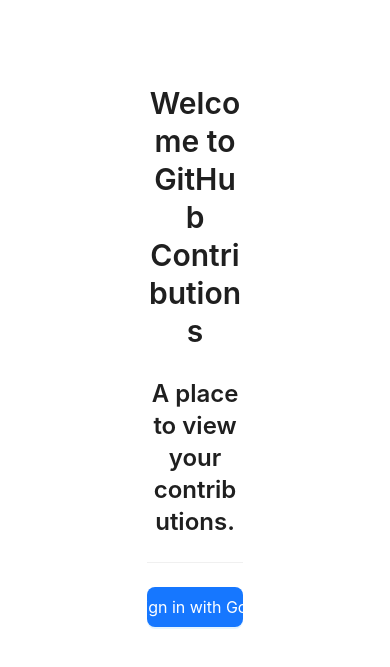
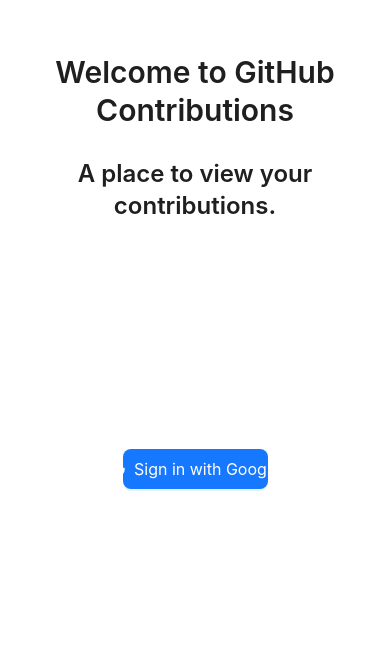
Before and after one commit to Kourchenko/react-contributions, a React (Create React App) app: page / in a window 390 px wide. Shown: the part 129-796 px from the top of the page. Built offline with nearby package versions, Linux system fonts and the light colour scheme; no server answers.

Commit message:
Mobile friendly LandingPage

```diff
--- a/src/pages/LandingPage.js
+++ b/src/pages/LandingPage.js
@@ -8,13 +8,15 @@ const LandingPage = ({ onLogin }) => {
 
     return (
         <div style={{ padding: '50px' }}>
-            <Row justify="center" align="middle" style={{ height: '100vh' }}>
-                <Col span={8}>
+            <Row justify="center" align="middle" style={{ height: '80vh' }}>
+                <Col span={24}>
                     <div style={{ textAlign: 'center' }}>
                         <Title level={2}>Welcome to GitHub Contributions</Title>
                         <Title level={3}>A place to view your contributions.</Title>
-                        <Divider />
-                        <>
+                    </div>
+                </Col>
+                <Col span={12}>
+                    <div style={{ textAlign: 'center' }}>
                         <Button
                             type="primary"
                             icon={<GoogleOutlined />}
@@ -24,7 +26,6 @@ const LandingPage = ({ onLogin }) => {
                         >
                             Sign in with Google
                         </Button>
-                        </>
                     </div>
                 </Col>
             </Row>
```
Lines whose indentation alone changed are shown as unchanged.
